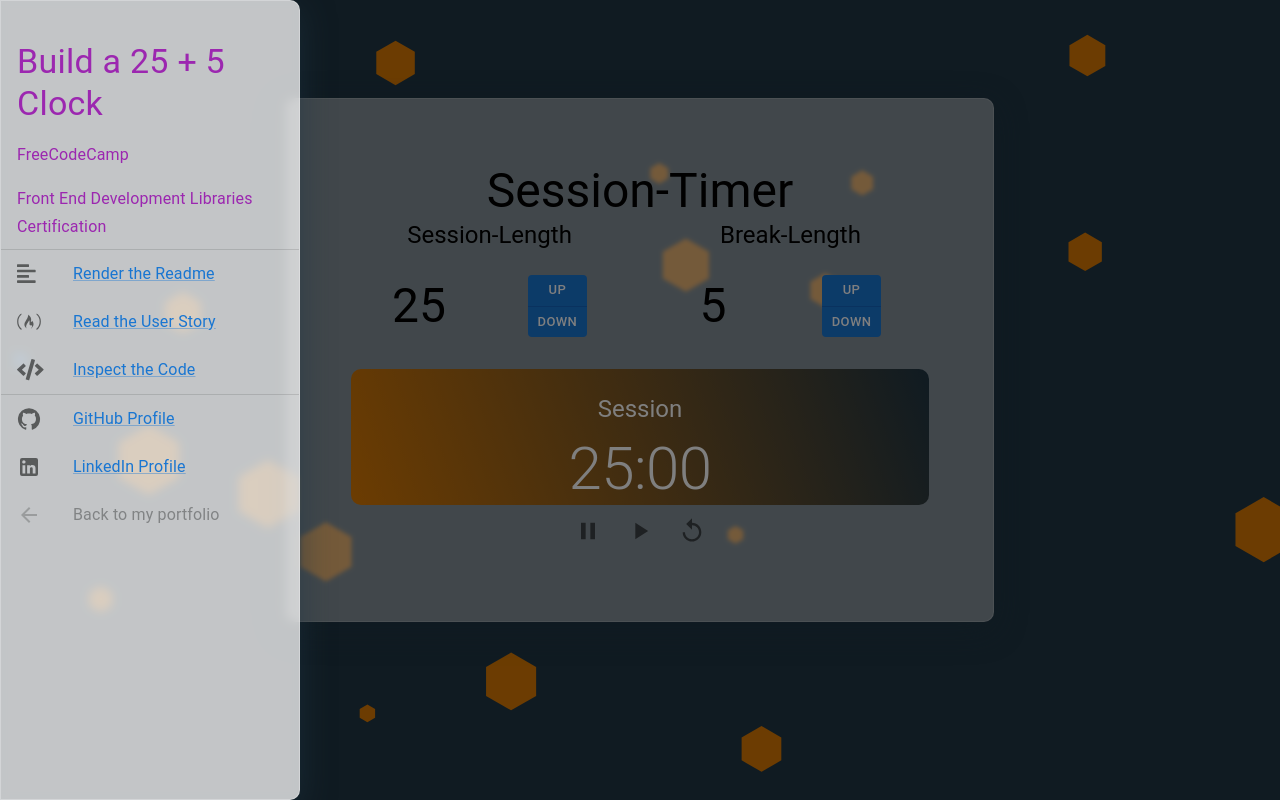
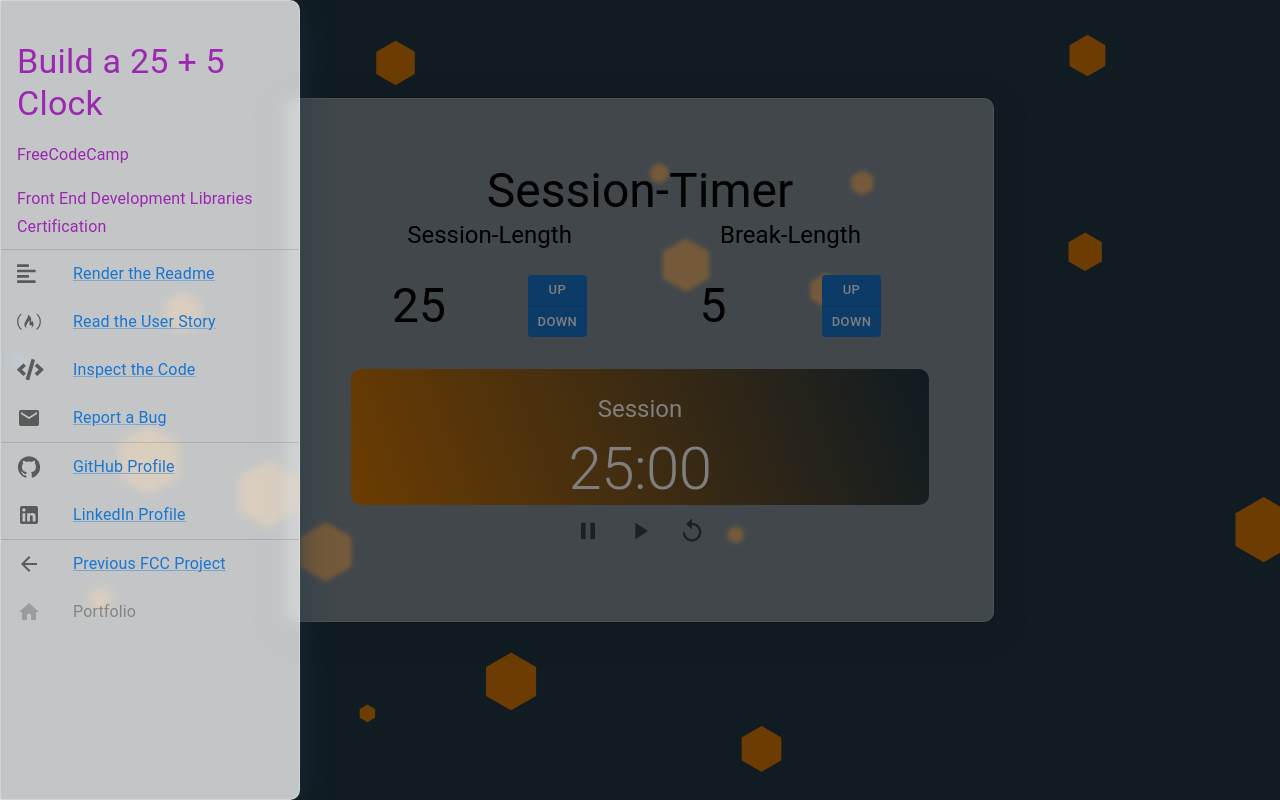
Before and after one commit to Dmnk28/timer, a React (Create React App) app in the folder timer/: page / in a window 1280 px wide. Both pictures are taken after a click on the button 20 px from the left and 360 px from the top of the page. Built offline with nearby package versions, Linux system fonts and the light colour scheme.

Commit message:
Added a Mailto and a Previous + Next Button to the Bar
Next is commented out, due this is the last FCC Front-End Libraries Project

```diff
--- a/timer/src/components/ProjectBar/ProjectBar.js
+++ b/timer/src/components/ProjectBar/ProjectBar.js
@@ -3,16 +3,20 @@ import { Divider, SwipeableDrawer, IconButton, Link, List, ListItem, ListItemIco
 //import { marked } from 'marked';      // Wait untill 4.0.0 ist bugfree!
 //import DOMPurify from 'dompurify';
 
-// Icons
+// Material Icons
 import GitHubIcon from "@mui/icons-material/GitHub";
 import ArrowBackIcon from "@mui/icons-material/ArrowBack";
+// import ArrowForwardIcon from '@mui/icons-material/ArrowForward'
 import DoubleArrowIcon from '@mui/icons-material/DoubleArrow';
+import CloseIcon from '@mui/icons-material/Close';
+import LinkedInIcon from '@mui/icons-material/LinkedIn';
+import HomeIcon from '@mui/icons-material/Home';
+import EmailIcon from '@mui/icons-material/Email';
+// FontAwesome Icons
 import {FontAwesomeIcon} from '@fortawesome/react-fontawesome';
 import {faFreeCodeCamp} from '@fortawesome/free-brands-svg-icons/faFreeCodeCamp';
 import {faCode} from '@fortawesome/free-solid-svg-icons/faCode';
 import {faAlignLeft} from '@fortawesome/free-solid-svg-icons/faAlignLeft';
-import CloseIcon from '@mui/icons-material/Close';
-import LinkedInIcon from '@mui/icons-material/LinkedIn';
 
 // Styles
 import './styles/projectbar.css'
@@ -134,6 +138,13 @@ const ProjectBar = (props) => {
                         </ListItem>
                     </Link>
 
+                    <Link className="pbar-link" href="mailto:dominik.oesterle@posteo.de">
+                        <ListItem button key="repository">
+                            <ListItemIcon><EmailIcon /></ListItemIcon>
+                            <ListItemText primary="Report a Bug"></ListItemText>
+                        </ListItem>
+                    </Link>
+
                     <Divider />
 
                     <Link className="pbar-link" href="https://github.com/Dmnk28" target="_blank" rel="noopener">
@@ -150,12 +161,29 @@ const ProjectBar = (props) => {
                         </ListItem>
                     </Link>
 
+                    <Divider />
+
+                    {/* <Link className="pbar-link" href={props.next} target="_self">
+                        <ListItem button key="portfolio" disabled>
+                            <ListItemIcon><ArrowForwardIcon /></ListItemIcon>
+                            <ListItemText primary="Next FCC Project"></ListItemText>
+                        </ListItem>
+                    </Link>
+                     */}
+                    <Link className="pbar-link" href={props.previus} target="_self">
+                        <ListItem button key="portfolio">
+                            <ListItemIcon><ArrowBackIcon /></ListItemIcon>
+                            <ListItemText primary="Previous FCC Project"></ListItemText>
+                        </ListItem>
+                    </Link>
+
                     {/*<Link className="pbar-link" href="https://do-webdev.de" target="_self">*/}
-                        <ListItem button key="portfolio" disabled>
-                            <ListItemIcon><ArrowBackIcon /></ListItemIcon>
-                            <ListItemText primary="Back to my portfolio"></ListItemText>
+                    <ListItem button key="portfolio" disabled>
+                            <ListItemIcon><HomeIcon /></ListItemIcon>
+                            <ListItemText primary="Portfolio"></ListItemText>
                         </ListItem>
                     {/*</Link>*/}
+
                 </List>
             </SwipeableDrawer>
         </React.Fragment>
```
